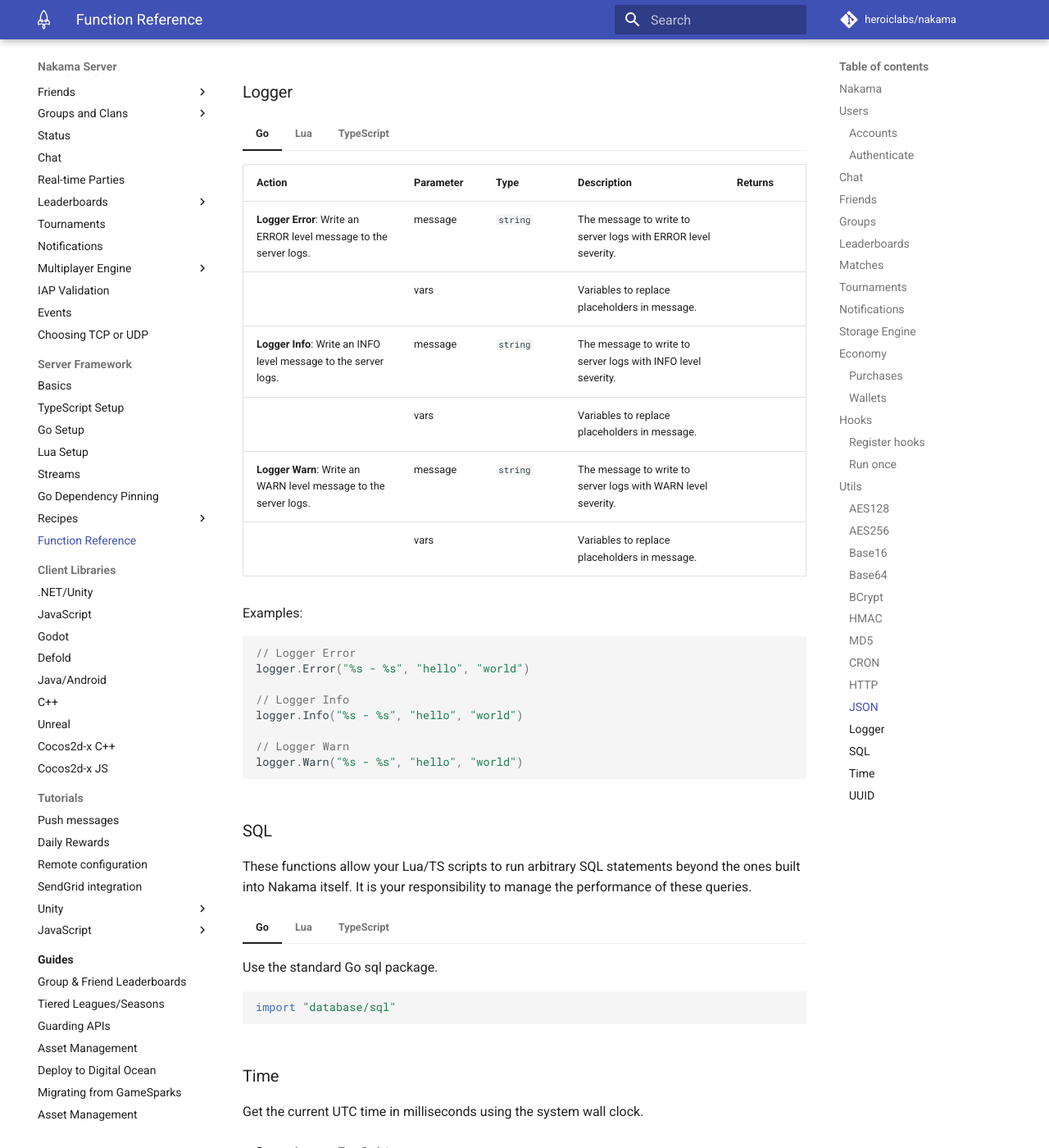
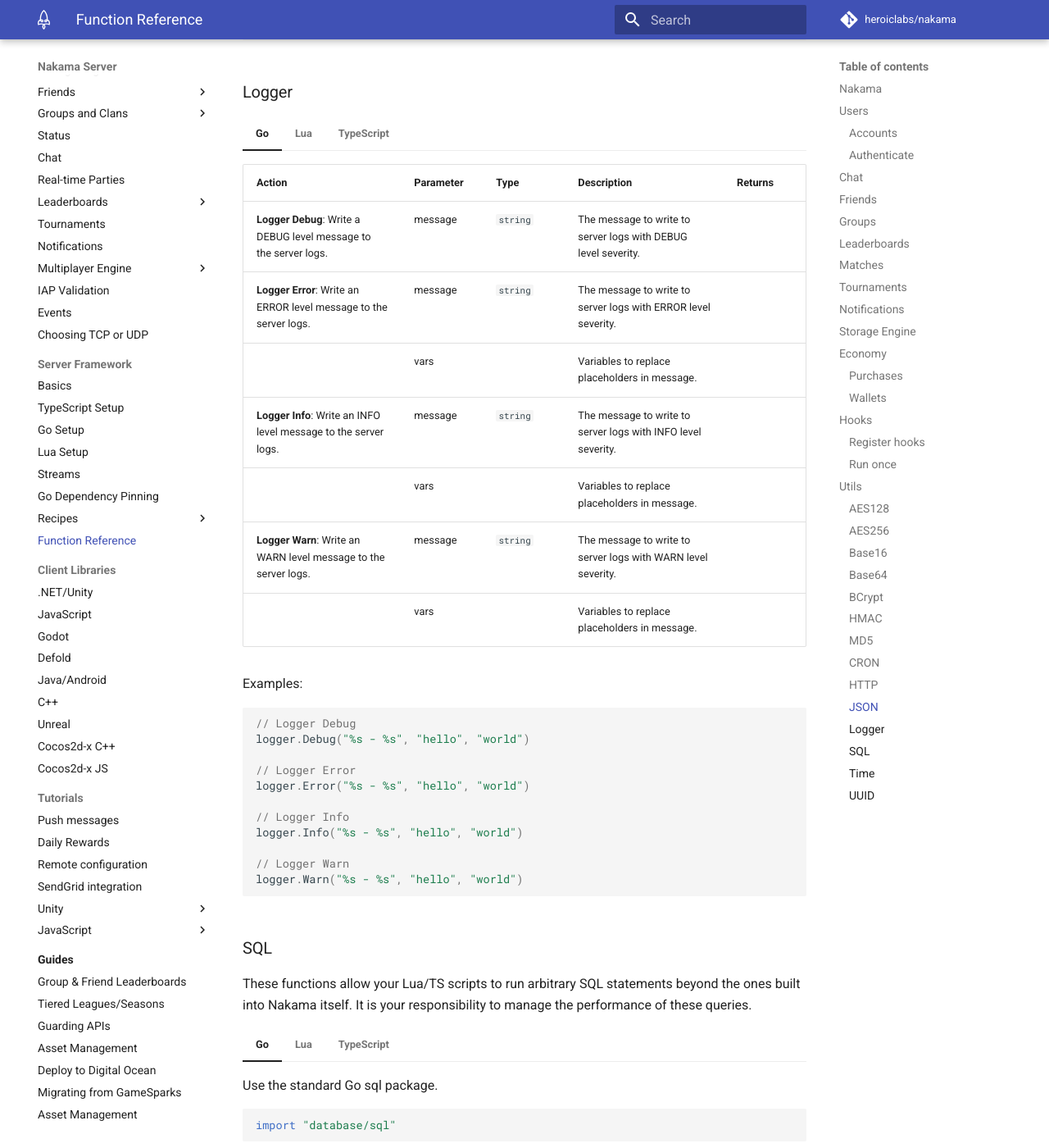
Before and after one commit to heroiclabs/nakama-docs, an MkDocs documentation site: the page built from docs/nakama/server-framework/function-reference.md, in a window 1280 px wide and 1400 px high, scrolled down 62857 px. Shown: the whole window at 82% size. Built offline with MkDocs 1.6.1 and Material for MkDocs 9.7.7, drawn with Linux system fonts in a browser that asks for light colours; comment, search, counter and statistics services are not loaded.

Commit message:
Copy over debug logger changes

````diff
--- a/docs/nakama/server-framework/function-reference.md
+++ b/docs/nakama/server-framework/function-reference.md
@@ -4248,6 +4248,7 @@
 === "Go"
     | Action | Parameter | Type | Description | Returns |
     |-|-|-|-|-|
+    | **Logger Debug**: Write a DEBUG level message to the server logs. | message | `string` | The message to write to server logs with DEBUG level severity. |
     | **Logger Error**: Write an ERROR level message to the server logs. | message | `string` | The message to write to server logs with ERROR level severity. |
     | | vars | | Variables to replace placeholders in message. |
     | **Logger Info**: Write an INFO level message to the server logs. | message | `string` | The message to write to server logs with INFO level severity. |
@@ -4257,6 +4258,9 @@
 
     Examples:
     ```go
+    // Logger Debug
+    logger.Debug("%s - %s", "hello", "world")
+
     // Logger Error
     logger.Error("%s - %s", "hello", "world")
 
@@ -4270,6 +4274,7 @@
 === "Lua"
     | Action | Parameter | Type | Description | Returns |
     |-|-|-|-|-|
+    | **Logger Debug**: Write a DEBUG level message to the server logs. | message | `string` | The message to write to server logs with DEBUG level severity. |
     | **Logger Error**: Write an ERROR level message to the server logs. | message | `string` | The message to write to server logs with ERROR level severity. |
     | | vars | | Variables to replace placeholders in message. |
     | **Logger Info**: Write an INFO level message to the server logs. | message | `string` | The message to write to server logs with INFO level severity. |
@@ -4279,6 +4284,10 @@
 
     Examples:
     ```lua
+    -- Logger Debug
+    local message = string.format("%q - %q", "hello", "world")
+    nk.logger_debug(message)
+
     -- Logger Error
     local message = string.format("%q - %q", "hello", "world")
     nk.logger_error(message)
@@ -4295,6 +4304,7 @@
 === "TypeScript"
     | Action | Parameter | Type | Description | Returns |
     |-|-|-|-|-|
+    | **Logger Debug**: Write a DEBUG level message to the server logs. | message | `string` | The message to write to server logs with DEBUG level severity. |
     | **Logger Error**: Write an ERROR level message to the server logs. | message | `string` | The message to write to server logs with ERROR level severity. |
     | | vars | | Variables to replace placeholders in message. |
     | **Logger Info**: Write an INFO level message to the server logs. | message | `string` | The message to write to server logs with INFO level severity. |
@@ -4304,6 +4314,9 @@
 
     Examples:
     ```typescript
+    // Logger Debug
+    logger.debug('%s - %s', 'hello', 'world');
+
     // Logger Error
     logger.error('%s - %s', 'hello', 'world');
 
````
